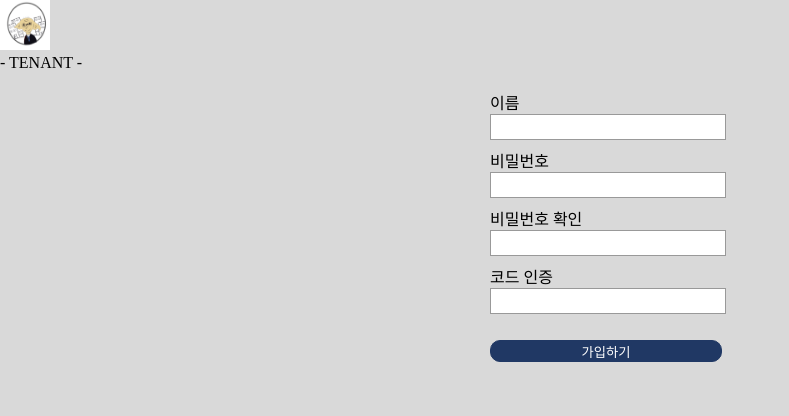
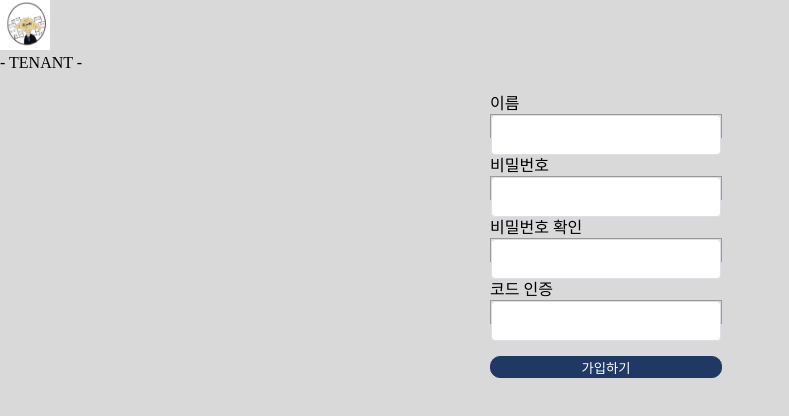
Before and after one commit to houseelfdobby/dobby_front, a Vue app: page /signup_tenant in a window 1280 px wide. Shown: the top 416 px of the page, without its empty margins (0-789 px from the left). Built offline with nearby package versions, Linux system fonts and the light colour scheme.

Commit message:
ecn: change input_tag SignUpTenant

```diff
--- a/src/views/SignUpTenant.vue
+++ b/src/views/SignUpTenant.vue
@@ -12,19 +12,19 @@
         <div class="SignUp-FormItem">
           <div class="name">
             <div class="SignUp-FormLabel">이름</div>
-            <input type="text" class="SignUp-FormTextbox" />
+            <el-input class="SignUp-FormTextbox"></el-input>
           </div>
           <div class="PassWord">
             <div class="SignUp-FormLabel">비밀번호</div>
-            <input type="text" class="SignUp-FormTextbox" />
+            <el-input class="SignUp-FormTextbox"></el-input>
           </div>
           <div class="PassWordConfirm">
             <div class="SignUp-FormLabel">비밀번호 확인</div>
-            <input type="text" class="SignUp-FormTextbox" />
+            <el-input class="SignUp-FormTextbox"></el-input>
           </div>
           <div class="CodeCertification">
             <div class="SignUp-FormLabel">코드 인증</div>
-            <input type="text" class="SignUp-FormTextbox" />
+            <el-input class="SignUp-FormTextbox"></el-input>
           </div>
           <br />
           <input type="button" class="SignUp-FormEnroll" value="가입하기" />
```
